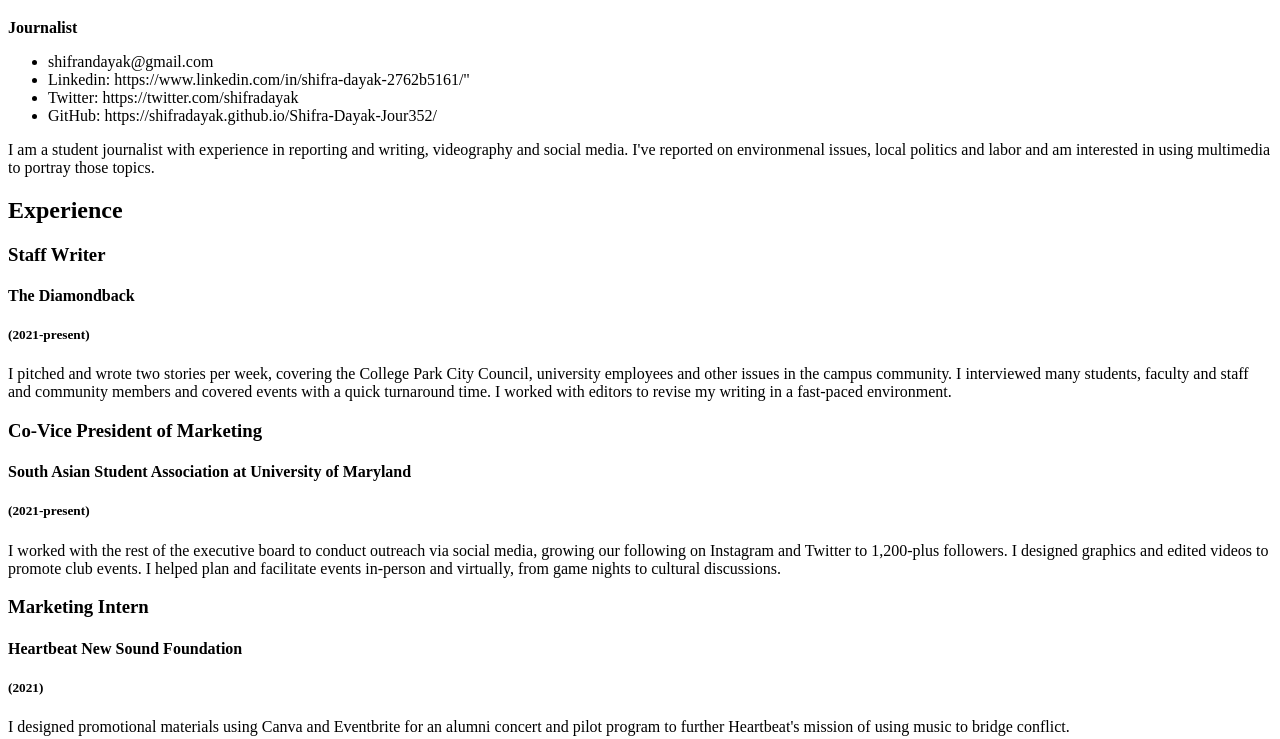
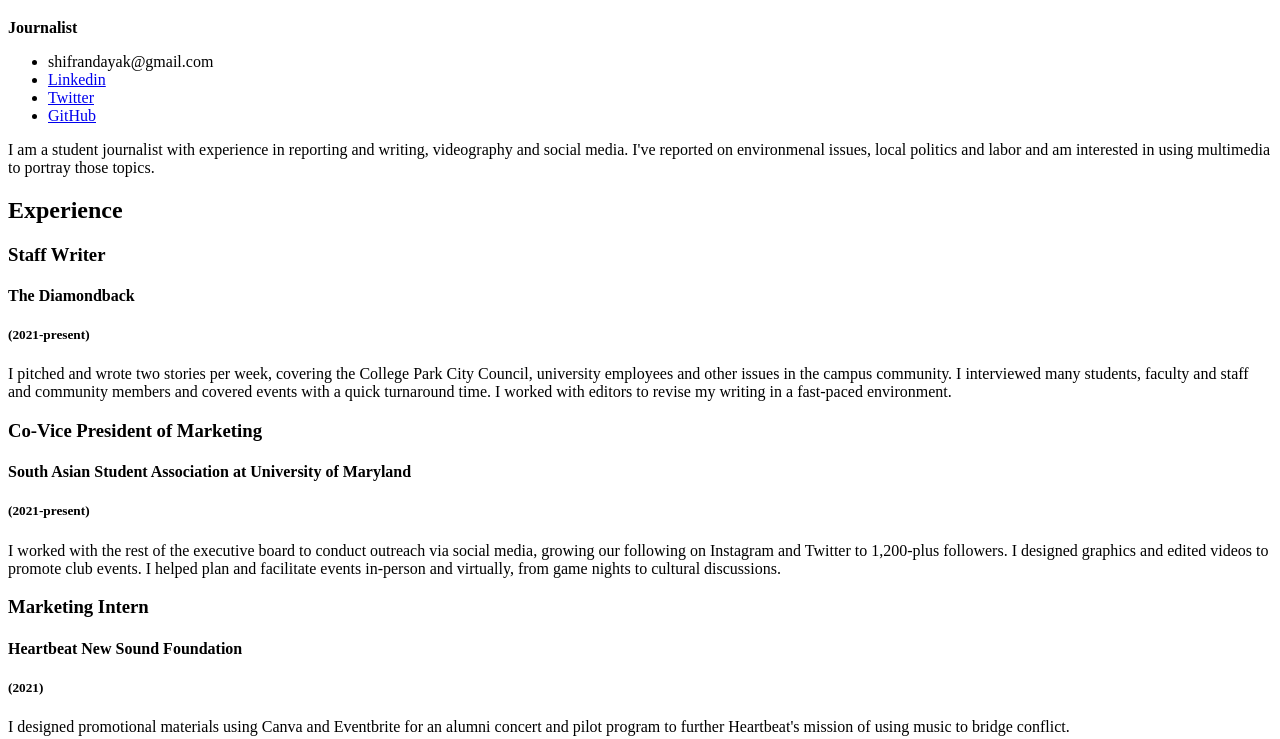
Before and after one commit to shifradayak/Shifra-Dayak-Jour352, a plain HTML site: page resume/index.html in a window 1280 px wide. Shown: the part 61-800 px from the top of the page. Drawn offline with Linux system fonts and the light colour scheme.

Commit message:
hyperlinked contact info

```diff
--- a/resume/index.html
+++ b/resume/index.html
@@ -18,9 +18,9 @@
 <!-- Contact info -->
   <ul>
     <li> shifrandayak@gmail.com </li>
-    <li> Linkedin: https://www.linkedin.com/in/shifra-dayak-2762b5161/" </li>
-    <li> Twitter: https://twitter.com/shifradayak </li>
-    <li> GitHub: https://shifradayak.github.io/Shifra-Dayak-Jour352/ </li>
+    <li> <a href= "https://www.linkedin.com/in/shifra-dayak-2762b5161/"> Linkedin </a> </li>
+    <li> <a href= "https://twitter.com/shifradayak"> Twitter </a> </li>
+    <li> <a href= "https://shifradayak.github.io/Shifra-Dayak-Jour352/"> GitHub </a> </li>
   </ul>
 
 <!-- Description -->
```
Also changed, not shown: 1 other file.
